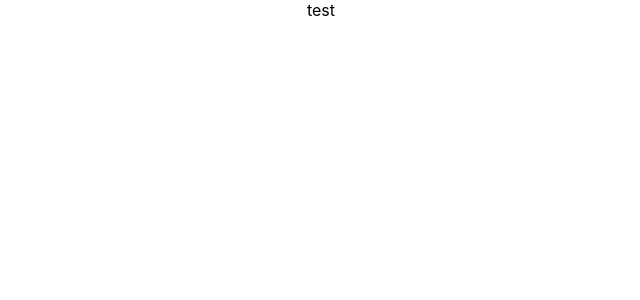
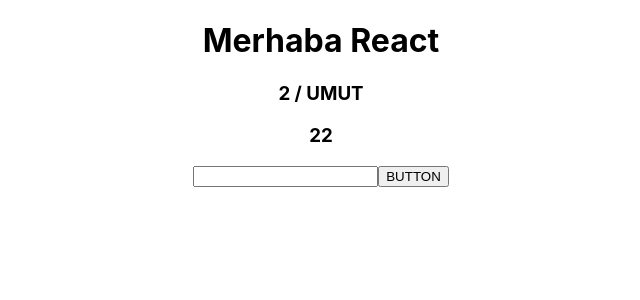
Before and after one commit to umutocak/firstreactapp, a React (Create React App) app: page / in a window 1280 px wide. Shown: the top 300 px of the page, without its empty margins (319-959 px from the left). Built offline with nearby package versions, Linux system fonts and the light colour scheme.

Commit message:
Added new component

```diff
--- a/src/App.js
+++ b/src/App.js
@@ -1,9 +1,14 @@
+import User from './components/user';
 import './App.css';
 
 function App() {
+  const test = 22;
   return (
     <div className="App">
-      test
+      <h1>Merhaba React</h1>
+      <h3>{1+1} / {"umut".toUpperCase()}</h3>
+      <h3>{test}</h3>
+      <User />
     </div>
   );
 }
--- /dev/null
+++ b/src/components/user.js
@@ -0,0 +1,16 @@
+import React, { Component } from 'react'
+
+class User extends Component {
+  render() {
+    return (
+      <div>
+        <form>
+            <input type="text" />
+            <button>BUTTON</button>
+        </form>
+      </div>
+    )
+  }
+}
+
+export default User;
```
